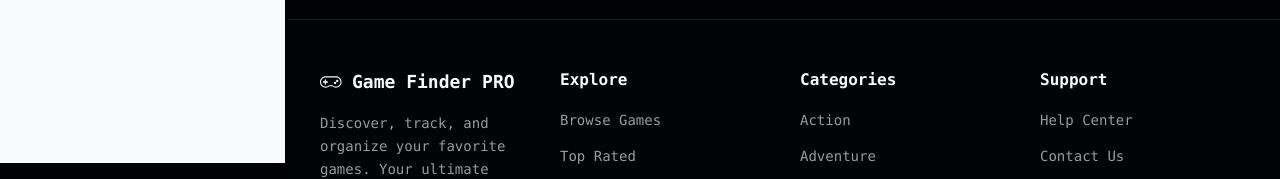
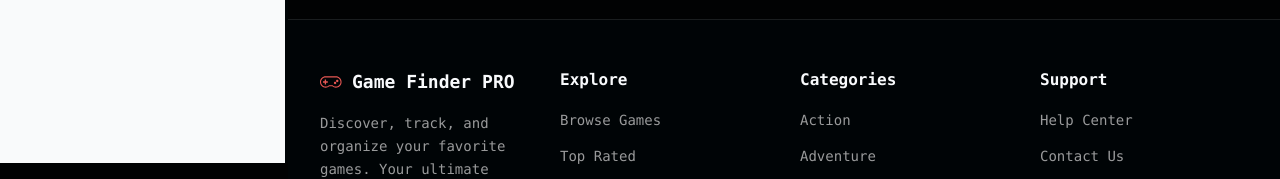
Before and after one commit to DayanVR/game-finder-pro-v2, a Next.js app: page / in a window 1280 px wide. Shown: the part 637-816 px from the top of the page. Built offline with nearby package versions, Linux system fonts and the light colour scheme; no server answers.

Commit message:
feat: Update Controller color in Footer component for improved styling consistency

```diff
--- a/src/features/shared/Footer.tsx
+++ b/src/features/shared/Footer.tsx
@@ -11,7 +11,7 @@ export default function Footer() {
               href="/"
               className="text-foreground hover:text-primary flex items-center gap-2 transition-colors"
             >
-              <Controller className="text-primary h-6 w-6" />
+              <Controller className="text-(--color-accent-primary) h-6 w-6" />
               <span className="text-lg font-bold">Game Finder PRO</span>
             </Link>
             <p className="mt-4 text-sm leading-relaxed text-white/60">
```
